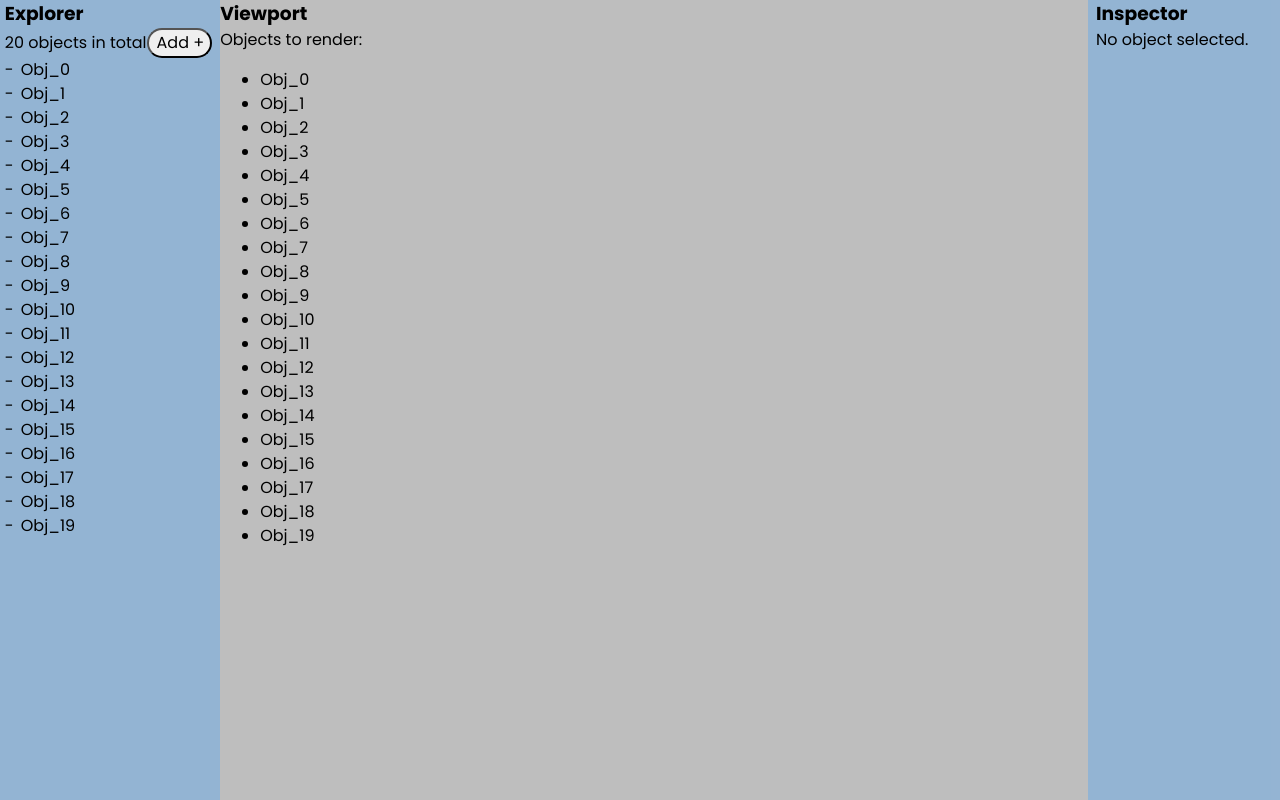
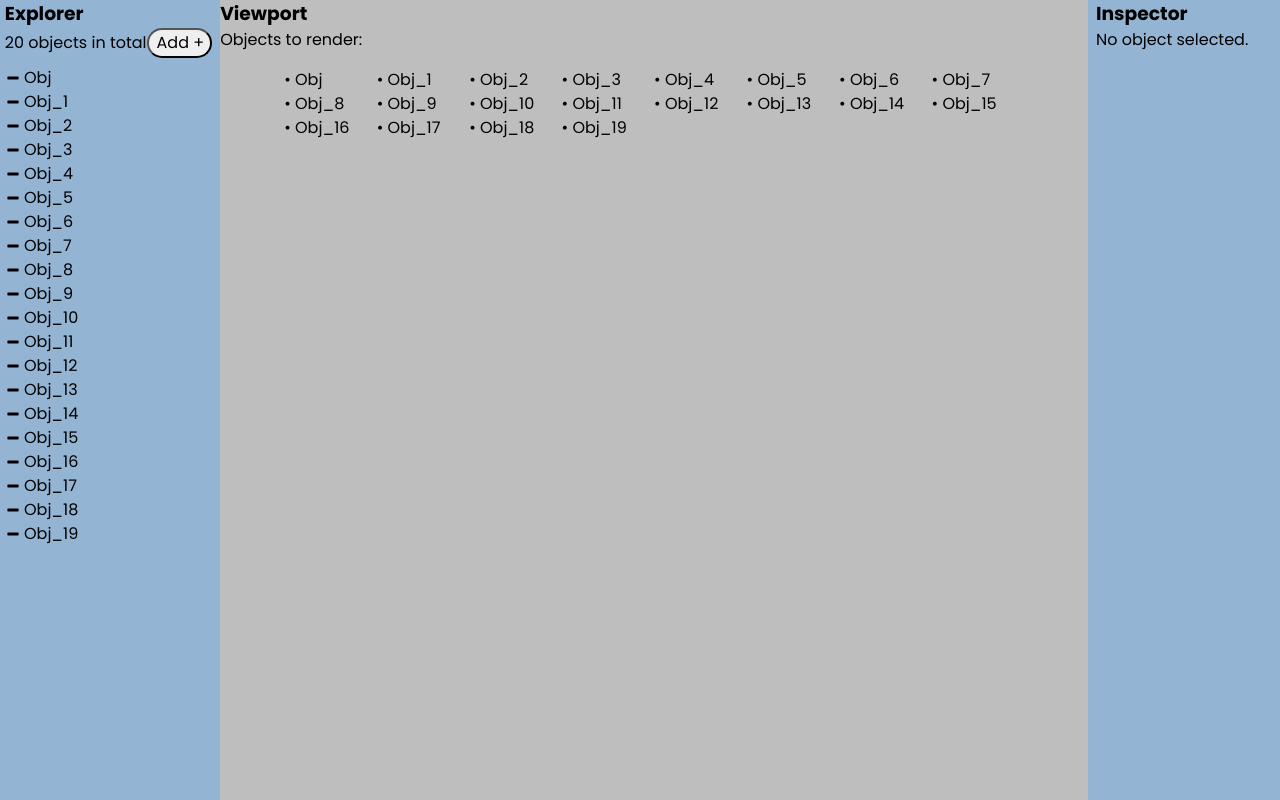
Before and after one commit to Riki9811/CssCad, a React (Create React App) app: page / in a window 1280 px wide. Built offline with nearby package versions, Linux system fonts and the light colour scheme.

Commit message:
Object nesting suppot

```diff
--- a/src/components/explorer/Explorer.scss
+++ b/src/components/explorer/Explorer.scss
@@ -5,25 +5,43 @@
 	height: 100%;
 	background-color: #0652996e;
 
-	> .object-list {
+	ul {
 		margin: 0;
 		padding: 0;
 		list-style: none;
+	}
 
-		> .object-list-item-selected {
-			background-color: #0026ff5d;
-		}
+	> .object-list-container {
+        margin: .5em 0 1em;
+		overflow-x: clip;
+		overflow-y: overlay;
 
-		> .object-list-item {
-			padding-left: 1em;
-			position: relative;
-            cursor: pointer;
-		}
+		> .object-list {
+			.object-list-item {
+				display: flex;
+				align-items: center;
+				gap: 0.2em;
+				cursor: pointer;
+				user-select: none;
 
-		> .object-list-item::before {
-			position: absolute;
-			left: 0;
-			content: "-";
+				> .object-list-indicator {
+					transform: scaleX(0.8);
+				}
+
+				> .object-list-expander,
+				> .object-list-indicator {
+					min-width: 1em;
+					min-height: 1em;
+				}
+			}
+
+			.sub-object-list {
+				padding-left: 1em;
+			}
+
+			.object-list-item-selected {
+				background-color: #0026ff5d;
+			}
 		}
 	}
 }
--- a/src/components/explorer/Explorer.tsx
+++ b/src/components/explorer/Explorer.tsx
@@ -1,23 +1,27 @@
-import React from "react";
+import React, { useState } from "react";
 import { SceneObject2D, SceneObject3D } from "../../utils/SceneObject";
+import { FaChevronDown, FaChevronRight, FaMinus } from "react-icons/fa";
 import { Objects, ObjectsAction } from "../../utils/Types";
 import "./Explorer.scss";
 
 interface Props {
 	objects: Objects;
 	objectsDispatch: React.Dispatch<ObjectsAction>;
-	selected: number;
-	select: (n: number) => void;
+	total: number;
+	selected: SceneObject2D | SceneObject3D | undefined;
+	select: (obj: SceneObject2D | SceneObject3D) => void;
 }
 
 export default function Explorer(props: Props) {
-	const { objects, objectsDispatch, selected, select } = props;
+	const { objects, objectsDispatch, total, selected, select } = props;
+
+	const [expandedObjNames, setExpandedObjNames] = useState<Array<string>>([]);
 
 	function renderHeader(): JSX.Element {
 		return (
 			<div className="flex-row align-center justify-space-between">
 				<p>
-					{objects.length} object{objects.length !== 1 ? "s" : ""} in total
+					{total} object{total !== 1 ? "s" : ""} in total
 				</p>
 				<button
 					onClick={() => {
@@ -30,38 +34,71 @@ export default function Explorer(props: Props) {
 		);
 	}
 
-	function renderObjectListItem(obj: SceneObject2D | SceneObject3D, index: number): JSX.Element {
-		if (index === selected) {
-			return (
+	function renderObjectListItem(obj: SceneObject2D | SceneObject3D): JSX.Element {
+		let className: string;
+		let expanded: boolean = expandedObjNames.includes(obj.name);
+		if (selected && obj.name === selected.name) className = "object-list-item object-list-item-selected";
+		else className = "object-list-item";
+
+		let subList = (
+			<ul key={`sub-list-item-${obj.name}`} className="sub-object-list">
+				{obj.children.map((child) => renderObjectListItem(child))}
+			</ul>
+		);
+
+		return (
+			<React.Fragment key={`list-item-container-${obj.name}`}>
 				<li
 					key={`list-item-${obj.name}`}
-					className="object-list-item object-list-item-selected"
+					className={className}
 					onClick={() => {
-						select(index);
+						select(obj);
 					}}
 				>
+					{renderExpander(obj.name, obj.children.length > 0, expanded)}
 					{obj.name}
 				</li>
-			);
-		}
-		return (
-			<li
-				key={`list-item-${obj.name}`}
-				className="object-list-item"
-				onClick={() => {
-					select(index);
-				}}
-			>
-				{obj.name}
-			</li>
+				{expanded ? subList : null}
+			</React.Fragment>
 		);
 	}
 
+	function renderExpander(objName: string, canExpand: boolean, expanded: boolean) {
+		if (!canExpand) {
+			return <FaMinus className="object-list-indicator" />;
+		} else if (expanded) {
+			return (
+				<FaChevronDown
+					className="object-list-expander"
+					onClick={(evt) => {
+						evt.stopPropagation();
+						var index = expandedObjNames.indexOf(objName);
+						if (index !== -1) {
+							setExpandedObjNames([...expandedObjNames.slice(0, index), ...expandedObjNames.slice(index + 1)]);
+						}
+					}}
+				/>
+			);
+		} else {
+			return (
+				<FaChevronRight
+					className="object-list-expander"
+					onClick={(evt) => {
+						evt.stopPropagation();
+						setExpandedObjNames([...expandedObjNames, objName]);
+					}}
+				/>
+			);
+		}
+	}
+
 	return (
-		<div className="explorer">
+		<div className="flex-column explorer">
 			<h3>Explorer</h3>
 			{renderHeader()}
-			<ul className="object-list">{objects.map((obj, index) => renderObjectListItem(obj, index))}</ul>
+			<div className="object-list-container">
+				<ul className="object-list">{objects.map((obj) => renderObjectListItem(obj))}</ul>
+			</div>
 		</div>
 	);
 }
--- a/src/components/inspector/Inspector.tsx
+++ b/src/components/inspector/Inspector.tsx
@@ -3,7 +3,7 @@ import { SceneObject2D, SceneObject3D } from "../../utils/SceneObject";
 import "./Inspector.scss";
 
 interface Props {
-	object: SceneObject2D | SceneObject3D;
+	object: SceneObject2D | SceneObject3D | undefined;
 	// TODO: Modify object method
 }
 
--- a/src/components/viewport/Viewport.tsx
+++ b/src/components/viewport/Viewport.tsx
@@ -11,11 +11,11 @@ export default function Viewport(props: Props) {
 		<div className="viewport">
 			<h3>Viewport</h3>
 			<p>Objects to render:</p>
-			<ul>
+			<div style={{ display: "grid", gridTemplateColumns: "repeat(8,1fr)", margin: "1em 4em" }}>
 				{props.objects.map((elem) => (
-					<li key={`list-item-${elem.name}`}>{elem.name}</li>
+					<p key={`list-item-${elem.name}`}>• {elem.name}</p>
 				))}
-			</ul>
+			</div>
 		</div>
 	);
 }
--- a/src/pages/3D_modeler/Modeler.scss
+++ b/src/pages/3D_modeler/Modeler.scss
@@ -7,15 +7,18 @@
 		grid-area: explorer;
 		min-width: 15vw;
 		max-width: 45vw;
+		height: 100vh;
 	}
 
 	> .viewport-container {
 		grid-area: viewport;
+		height: 100vh;
 	}
 
 	> .inspector-container {
 		grid-area: inspector;
 		min-width: 15vw;
 		max-width: 45vw;
+		height: 100vh;
 	}
 }
--- a/src/pages/3D_modeler/Modeler.tsx
+++ b/src/pages/3D_modeler/Modeler.tsx
@@ -1,4 +1,4 @@
-import React, { useReducer, useState } from "react";
+import React, { useMemo, useReducer, useState } from "react";
 import { SceneObject2D, SceneObject3D } from "../../utils/SceneObject";
 import { Color } from "../../utils/Colors";
 import { Vector3 } from "../../utils/Vectors";
@@ -9,32 +9,31 @@ import ResizableDiv from "../../components/resizable-div/ResizableDiv";
 import Inspector from "../../components/inspector/Inspector";
 import Viewport from "../../components/viewport/Viewport";
 
-export default function Modeler() {
-	//#region STATE
-	//#region OBJECT ARRAY
-	const [objects, objDispatch] = useReducer(objectsReducer, 20, objectsInit);
-
 function objectsInit(initialAmount: number): Objects {
 	let newObjs: Objects = [];
 
 	for (let i = 0; i < initialAmount; i++) {
-			newObjs.push(generateRandomObj(i));
+		newObjs = objectsReducer(newObjs, { type: "add", obj: generateRandomObj() });
 	}
 
 	return newObjs;
 }
 
 function objectsReducer(state: Objects, action: ObjectsAction): Objects {
+	let names: string[] = state.map((obj: SceneObject2D | SceneObject3D) => obj.name);
 	switch (action.type) {
 		case "add":
 			// Check if name is already in use
-				let names: string[] = state.map((obj: SceneObject2D | SceneObject3D) => obj.name);
-				if (names.includes(action.obj.name)) throw new Error("Object array - ADD ERROR: name already in use.");
+            if (names.includes(action.obj.name)) {
+                let newName = action.obj.name;
+				newName = `${newName}_${names.filter((elem) => elem.startsWith(newName)).length}`;
+				action.obj.name = newName;
+			}
 			// If not, add the new object
 			return [...state, action.obj];
 		case "addRnd":
 			// Generate and add a new random obj
-				return [...state, generateRandomObj(state.length)];
+			return objectsReducer(state, { type: "add", obj: generateRandomObj() });
 		case "remove":
 			// Remove the object with the name given
 			return state.filter((obj: SceneObject2D | SceneObject3D) => obj.name !== action.name);
@@ -54,75 +53,54 @@ export default function Modeler() {
 			throw new Error("Object array - ACTION ERROR: action type not found.");
 	}
 }
-	//#endregion
-	const [selectedIndex, setSelectedIndex] = useState<number>(-1);
-	//#endregion
 
-	function generateRandomObj(n: number): SceneObject2D {
+function generateRandomObj(): SceneObject2D {
 	return {
-			name: `Obj_${n}`,
+		name: `Obj`,
 		width: 20,
 		height: 10,
 		position: Vector3.Random(),
 		rotation: Vector3.Random(),
 		color: Color.Random(),
+		children: [],
 	};
 }
-	function explorerSelect(n: number) {
-		if (n >= 0 && n < objects.length) {
-			setSelectedIndex(selectedIndex === n ? -1 : n);
+
+export default function Modeler() {
+	//#region STATE
+	const [objects, objDispatch] = useReducer(objectsReducer, 20, objectsInit);
+
+	const totalCount = useMemo((): number => {
+		function countTotal(objs: Objects) {
+			let tot = objs.length;
+			objs.forEach((obj) => {
+				tot += countTotal(obj.children);
+			});
+			return tot;
 		}
+		console.log("Recomputed total count");
+		return countTotal(objects);
+	}, [objects]);
+
+	const [selectedObj, setSelectedObj] = useState<SceneObject2D | SceneObject3D>();
+	//#endregion
+
+	function explorerSelect(obj: SceneObject2D | SceneObject3D) {
+		if (selectedObj && selectedObj.name === obj.name) setSelectedObj(undefined);
+		else setSelectedObj(obj);
 	}
 
 	return (
 		<div className="full-screen modeler">
 			<ResizableDiv resizeFrom="right" className="explorer-container">
-				<Explorer objects={objects} objectsDispatch={objDispatch} selected={selectedIndex} select={explorerSelect} />
+				<Explorer objects={objects} objectsDispatch={objDispatch} total={totalCount} selected={selectedObj} select={explorerSelect} />
 			</ResizableDiv>
 			<div className="viewport-container">
 				<Viewport objects={objects} />
 			</div>
 			<ResizableDiv resizeFrom="left" className="inspector-container">
-				<Inspector object={objects[selectedIndex]} />
+				<Inspector object={selectedObj} />
 			</ResizableDiv>
-			{/* <button onClick={() => objDispatch({ type: "addRnd" })}>Add +</button>
-			<button
-				onClick={() => {
-					let usrInput = prompt("Name to remove", "Obj_0");
-
-					if (usrInput != null) {
-						objDispatch({ type: "remove", name: usrInput });
-					}
-				}}
-			>
-				Remove
-			</button>
-			<button
-				onClick={() => {
-					let usrInput = prompt("Index to remove", "0");
-
-					if (usrInput != null) {
-						objDispatch({ type: "pop", index: parseInt(usrInput) });
-					}
-				}}
-			>
-				Pop
-			</button>
-			<button onClick={() => objDispatch({ type: "reset", initialAmount: 20 })}>Reset</button>
-
-			<ul>
-				{objects.map((elem: SceneObject2D | SceneObject3D) => {
-					let contrastingCol = elem.color.toContrastingBlackWhite();
-					let str = `${elem.name}, POS${elem.position}, ROT${elem.rotation}`;
-					let styleBg = elem.color.toString();
-					let styleColor = contrastingCol.toString();
-					return (
-						<li key={elem.name} style={{ backgroundColor: styleBg, marginBottom: ".2em" }}>
-							<p style={{ color: styleColor, paddingBlock: ".3em" }}>{str}</p>
-						</li>
-					);
-				})}
-			</ul> */}
 		</div>
 	);
 }
--- a/src/utils/SceneObject.ts
+++ b/src/utils/SceneObject.ts
@@ -6,6 +6,7 @@ interface SceneObject {
 	position: Vector3;
 	rotation: Vector3;
 	color: Color;
+	children: Array<SceneObject2D | SceneObject3D>;
 }
 
 export interface SceneObject2D extends SceneObject {
```
Lines whose indentation alone changed are shown as unchanged.
